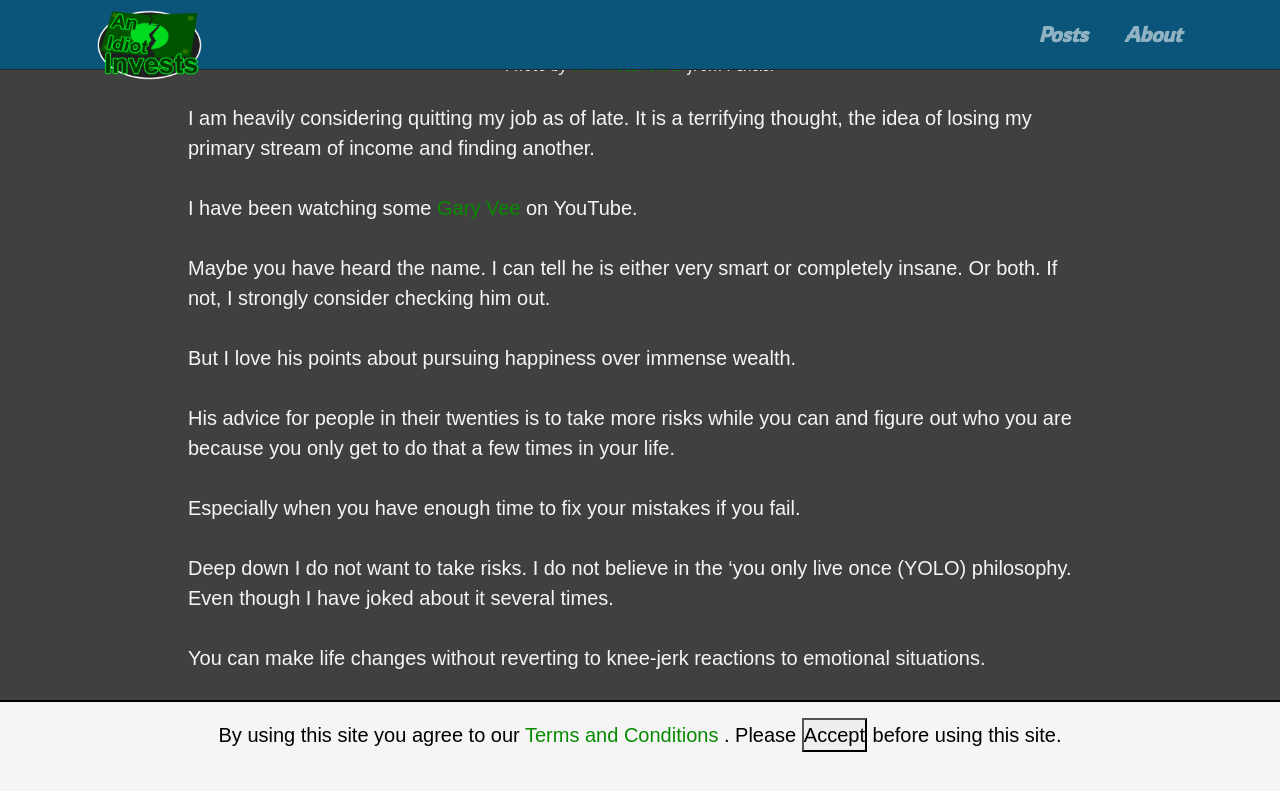
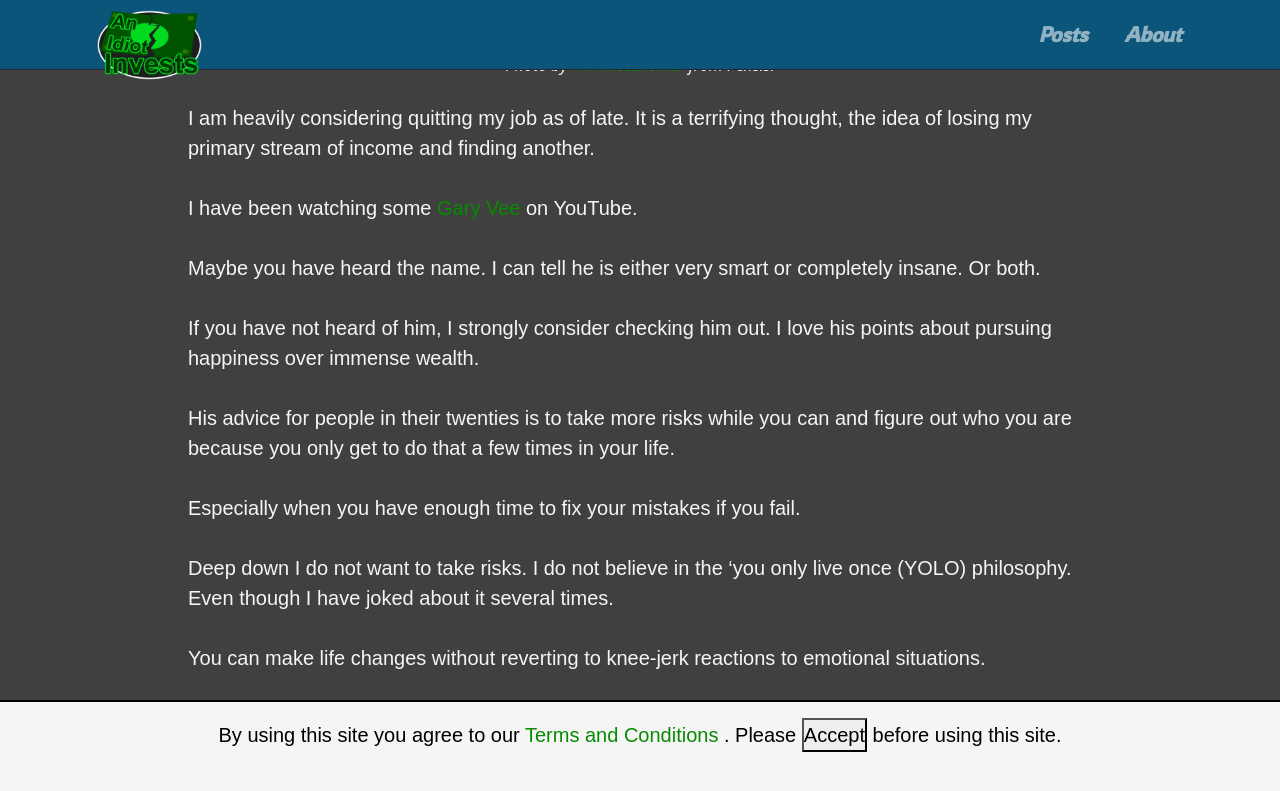
Before and after one commit to AnIdiotInvests/anidiotinvests.github.io, a Jekyll site: the page built from _posts/2022-03-28-major-life-changes.md, in a window 1280 px wide and 900 px high, scrolled down 1291 px. Shown: the top 791 px of the window. Built offline with Jekyll 4.4.1, drawn with Linux system fonts in a browser that asks for light colours.

Commit message:
updates to future post. Adding floats for dynamic page image caption includes html

```diff
--- a/_includes/image-caption-dynamic.html
+++ b/_includes/image-caption-dynamic.html
@@ -1,4 +1,11 @@
-<figure class="img-caption-include-dynamic">
+
+
+{% if include.left %}
+<figure class="img-caption-include-dynamic-left">
+{% else %}
+<figure class="img-caption-include-dynamic-right">
+{% endif %}
+
     <a href='/assets/img/{{ page.date | date: "%Y-%m" }}/{{ include.image }}'>
         <img src='/assets/img/{{ page.date | date: "%Y-%m" }}/{{ include.image }}' alt="IMG Not Found">
     </a>
--- a/_posts/2022-03-28-major-life-changes.md
+++ b/_posts/2022-03-28-major-life-changes.md
@@ -24,9 +24,9 @@
 
 I have been watching some [Gary Vee](https://www.youtube.com/c/garyvee) on YouTube.
 
-Maybe you have heard the name. I can tell he is either very smart or completely insane. Or both.  If not, I strongly consider checking him out.
+Maybe you have heard the name. I can tell he is either very smart or completely insane. Or both.
 
-But I love his points about pursuing happiness over immense wealth.
+If you have not heard of him, I strongly consider checking him out. I love his points about pursuing happiness over immense wealth.
 
 His advice for people in their twenties is to take more risks while you can and figure out who you are because you only get to do that a few times in your life.
 
--- a/css/styles.scss
+++ b/css/styles.scss
@@ -79,15 +79,22 @@
   font-size: 20pt;
 }
 
-.img-caption-include-dynamic {
-  float: left;
+.img-caption-include-dynamic-left, .img-caption-include-dynamic-right {
   margin: 10px;
   width: 40%;
   height: auto;
   text-align: center;
 }
 
-.img-caption-include-dynamic img {
+.img-caption-include-dynamic-left {
+  float: left;
+}
+
+.img-caption-include-dynamic-right {
+  float: right;
+}
+
+.img-caption-include-dynamic-left img, .img-caption-include-dynamic-right img  {
   border: solid green 1px;
   background-color: rgb(107, 107, 107);
   width: 100%;
```
Also changed, not shown: other parts of _posts/2022-03-28-major-life-changes.md (+1 -1 lines).
